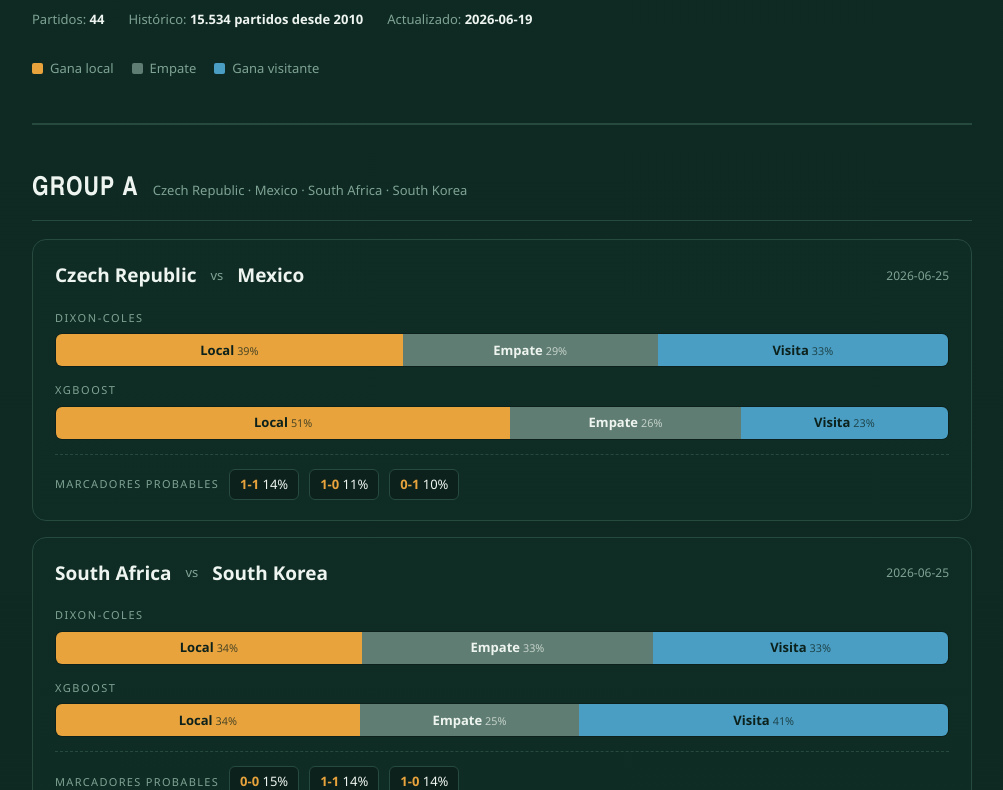
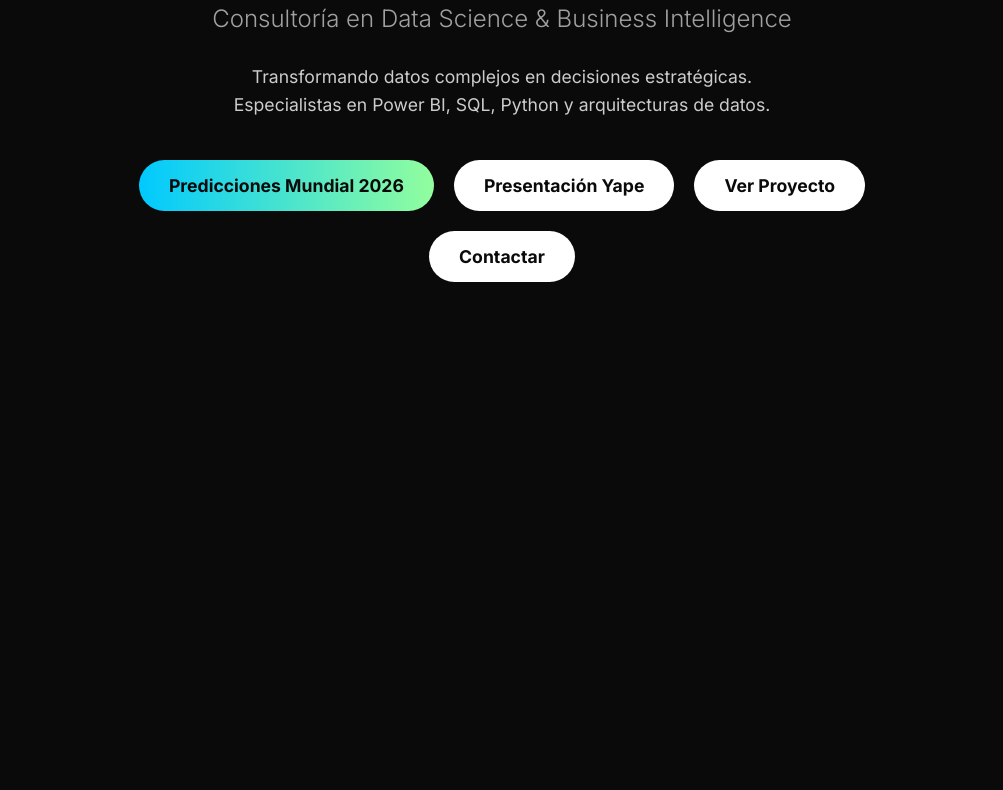
Before and after one commit to Sandra36235/datrio.space, a plain HTML site: page mundial.html in a window 1280 px wide. Shown: the part 327-1117 px from the top of the page, without its empty margins (138-1141 px from the left). After the commit the page ends 800 px from the top, so only its background shows below. Drawn offline with Linux system fonts and the light colour scheme.

```diff
--- a/mundial.html
+++ b/mundial.html
@@ -3,252 +3,98 @@
 <head>
     <meta charset="UTF-8">
     <meta name="viewport" content="width=device-width, initial-scale=1.0">
-<title>Predicciones Mundial 2026 · Dos modelos</title>
+    <title>Datrio | Data Science & Business Intelligence</title>
     <style>
-  :root{
-    --pitch:#0e2a23;        /* verde pizarra profundo */
-    --pitch-2:#13362c;
-    --line:#d8e8df;         /* línea de cal */
-    --chalk:#eef4f0;
-    --muted:#7fa394;
-    --home:#e8a33d;         /* ámbar: local */
-    --draw:#5f7d72;         /* gris verdoso: empate */
-    --away:#4a9ec4;         /* azul: visitante */
-    --card:#11302770;
-    --border:#274a3e;
+        body {
+            margin: 0;
+            font-family: 'Inter', -apple-system, BlinkMacSystemFont, "Segoe UI", sans-serif;
+            background-color: #0a0a0a;
+            color: #ffffff;
+            display: flex;
+            flex-direction: column;
+            align-items: center;
+            justify-content: center;
+            min-height: 100vh;
+            text-align: center;
         }
-  *{box-sizing:border-box;margin:0;padding:0}
-  body{
-    background:var(--pitch);
-    color:var(--chalk);
-    font-family:'Segoe UI',system-ui,-apple-system,sans-serif;
-    line-height:1.6;
-    background-image:linear-gradient(180deg,#0e2a23 0%,#0b211b 100%);
-    min-height:100vh;
+        .container {
+            max-width: 800px;
+            padding: 40px;
         }
-  .wrap{max-width:980px;margin:0 auto;padding:0 20px 80px}
-
-  header{
-    padding:56px 0 36px;
-    border-bottom:2px solid var(--border);
-    margin-bottom:8px;
+        h1 {
+            font-size: 4rem;
+            margin-bottom: 10px;
+            background: linear-gradient(90deg, #00C9FF 0%, #92FE9D 100%);
+            -webkit-background-clip: text;
+            -webkit-text-fill-color: transparent;
         }
-  .eyebrow{
-    font-size:13px;letter-spacing:.22em;text-transform:uppercase;
-    color:var(--home);font-weight:600;margin-bottom:14px;
+        h2 {
+            font-size: 1.5rem;
+            font-weight: 300;
+            color: #a0a0a0;
+            margin-bottom: 30px;
         }
-  h1{
-    font-family:'Arial Narrow','Segoe UI',sans-serif;
-    font-size:clamp(38px,7vw,68px);
-    font-weight:800;line-height:.96;letter-spacing:-.02em;
-    text-transform:uppercase;color:var(--chalk);
+        p {
+            font-size: 1.1rem;
+            line-height: 1.6;
+            color: #cccccc;
+            margin-bottom: 40px;
         }
-  h1 span{color:var(--home)}
-  .sub{color:var(--muted);margin-top:16px;max-width:560px;font-size:16px}
-  .meta{
-    margin-top:22px;display:flex;gap:24px;flex-wrap:wrap;
-    font-size:13px;color:var(--muted);
+        .btn {
+            display: inline-block;
+            padding: 15px 30px;
+            font-size: 1.1rem;
+            font-weight: bold;
+            color: #0a0a0a;
+            background-color: #ffffff;
+            text-decoration: none;
+            border-radius: 30px;
+            transition: transform 0.3s ease, box-shadow 0.3s ease;
         }
-  .meta b{color:var(--chalk);font-weight:600}
-
-  .legend{
-    display:flex;gap:18px;flex-wrap:wrap;margin:28px 0 8px;font-size:13px;
+        .btn:hover {
+            transform: translateY(-3px);
+            box-shadow: 0 10px 20px rgba(255, 255, 255, 0.2);
         }
-  .legend span{display:flex;align-items:center;gap:7px;color:var(--muted)}
-  .dot{width:11px;height:11px;border-radius:2px;display:inline-block}
-
-  .group{margin-top:44px}
-  .group-head{
-    display:flex;align-items:baseline;gap:14px;margin-bottom:18px;
-    padding-bottom:10px;border-bottom:1px solid var(--border);
+        .btn-mundial {
+            color: #0a0a0a;
+            background: linear-gradient(90deg, #00C9FF 0%, #92FE9D 100%);
         }
-  .group-head h2{
-    font-family:'Arial Narrow','Segoe UI',sans-serif;
-    font-size:26px;font-weight:700;text-transform:uppercase;letter-spacing:.04em;
-  }
-  .group-head .teams{font-size:13px;color:var(--muted)}
-
-  .match{
-    background:var(--card);
-    border:1px solid var(--border);
-    border-radius:14px;
-    padding:20px 22px;
-    margin-bottom:16px;
-  }
-  .match-top{
-    display:flex;justify-content:space-between;align-items:center;
-    margin-bottom:18px;
-  }
-  .vs{display:flex;align-items:center;gap:14px;font-size:19px;font-weight:600}
-  .vs .home-t{text-align:right}
-  .vs .x{color:var(--muted);font-size:13px;font-weight:400}
-  .date{font-size:12px;color:var(--muted)}
-
-  .model{margin-top:14px}
-  .model-label{
-    font-size:11px;letter-spacing:.14em;text-transform:uppercase;
-    color:var(--muted);margin-bottom:7px;display:flex;justify-content:space-between;
-  }
-  .model-label .acc{color:var(--home)}
-
-  .bar{
-    display:flex;height:34px;border-radius:7px;overflow:hidden;
-    border:1px solid #0c211b;
-  }
-  .seg{
-    display:flex;align-items:center;justify-content:center;
-    font-size:13px;font-weight:600;color:#0c211b;
-    min-width:0;transition:filter .15s;white-space:nowrap;
-  }
-  .seg:hover{filter:brightness(1.08)}
-  .seg.h{background:var(--home)}
-  .seg.d{background:var(--draw);color:var(--chalk)}
-  .seg.a{background:var(--away)}
-  .seg small{opacity:.7;font-weight:400;margin-left:3px}
-
-  .scores{
-    margin-top:14px;padding-top:14px;border-top:1px dashed var(--border);
-    display:flex;gap:10px;flex-wrap:wrap;align-items:center;
-  }
-  .scores .lbl{font-size:11px;letter-spacing:.12em;text-transform:uppercase;color:var(--muted)}
-  .chip{
-    background:#0c211b;border:1px solid var(--border);border-radius:6px;
-    padding:4px 10px;font-size:13px;font-variant-numeric:tabular-nums;
-  }
-  .chip b{color:var(--home)}
-
-  .loading,.error{text-align:center;padding:80px 20px;color:var(--muted)}
-  .error{color:#e89a9a}
-
-  footer{margin-top:60px;padding-top:24px;border-top:1px solid var(--border);
-    font-size:13px;color:var(--muted)}
-
-  @media (max-width:560px){
-    .match-top{flex-direction:column;align-items:flex-start;gap:8px}
-    .vs{font-size:16px}
+        .btn-mundial:hover {
+            box-shadow: 0 10px 24px rgba(0, 201, 255, 0.3);
         }
     </style>
+    <link href="https://fonts.googleapis.com/css2?family=Inter:wght@300;400;700&display=swap" rel="stylesheet">
 </head>
 <body>
-<div class="wrap">
-  <header>
-    <div class="eyebrow">Mundial 2026 · Modelo predictivo</div>
-    <h1>Quién gana,<br>según los <span>datos</span></h1>
-    <p class="sub">Predicciones de la fase de grupos calculadas con dos modelos
-      independientes: Dixon-Coles (Poisson) y XGBoost. Cada barra muestra la
-      probabilidad de victoria local, empate y visitante.</p>
-    <div class="meta">
-      <div>Partidos: <b id="m-count">—</b></div>
-      <div>Histórico: <b>15.534 partidos desde 2010</b></div>
-      <div>Actualizado: <b id="m-date">—</b></div>
+    <div class="container">
+        <h1>datrio.space</h1>
+        <h2>
+            Consultoría en Data Science & Business Intelligence
+        </h2>
+        <p>
+            Transformando datos complejos en decisiones estratégicas.
+            <br>
+            Especialistas en Power BI, SQL, Python y arquitecturas de datos.
+        </p>
+        <div style="
+            display:flex;
+            gap:20px;
+            justify-content:center;
+            flex-wrap:wrap;
+        ">
+            <a href="mundial.html" class="btn btn-mundial">
+                Predicciones Mundial 2026
+            </a>
+            <a href="yape.html" class="btn">
+                Presentación Yape
+            </a>
+            <a href="Guia_Visualizaciones_PowerBI_SandraAbasto.html" class="btn">
+                Ver Proyecto
+            </a>
+            <a href="mailto:sandra36235@gmail.com" class="btn">
+                Contactar
+            </a>
         </div>
-    <div class="legend">
-      <span><i class="dot" style="background:var(--home)"></i> Gana local</span>
-      <span><i class="dot" style="background:var(--draw)"></i> Empate</span>
-      <span><i class="dot" style="background:var(--away)"></i> Gana visitante</span>
     </div>
-  </header>
-
-  <main id="app">
-    <div class="loading">Cargando predicciones…</div>
-  </main>
-
-  <footer>
-    Predicciones generadas con modelos estadísticos sobre datos históricos de
-    selecciones. El fútbol es impredecible por naturaleza: estas probabilidades
-    reflejan tendencias, no certezas.
-  </footer>
-</div>
-
-<script>
-const fmt = p => Math.round(p*100);
-
-function segment(cls, prob, label){
-  const pct = fmt(prob);
-  if(pct < 1) return '';
-  const txt = pct >= 9 ? `${label}<small>${pct}%</small>` : `${pct}`;
-  return `<div class="seg ${cls}" style="flex:${prob}"
-            title="${label}: ${pct}%">${txt}</div>`;
-}
-
-function modelBar(m, name){
-  if(!m) return `<div class="model"><div class="model-label">${name}
-      <span>sin datos</span></div></div>`;
-  return `<div class="model">
-    <div class="model-label"><span>${name}</span></div>
-    <div class="bar">
-      ${segment('h', m.home_win, 'Local')}
-      ${segment('d', m.draw, 'Empate')}
-      ${segment('a', m.away_win, 'Visita')}
-    </div></div>`;
-}
-
-function scorelines(dc){
-  if(!dc || !dc.top_scorelines) return '';
-  const chips = dc.top_scorelines.slice(0,3).map(s =>
-    `<span class="chip"><b>${s.home_goals}-${s.away_goals}</b>
-       ${fmt(s.prob)}%</span>`).join('');
-  return `<div class="scores"><span class="lbl">Marcadores probables</span>
-    ${chips}</div>`;
-}
-
-function matchCard(p){
-  return `<div class="match">
-    <div class="match-top">
-      <div class="vs">
-        <span class="home-t">${p.home_team}</span>
-        <span class="x">vs</span>
-        <span>${p.away_team}</span>
-      </div>
-      <div class="date">${p.date || ''}</div>
-    </div>
-    ${modelBar(p.dixon_coles, 'Dixon-Coles')}
-    ${modelBar(p.xgboost, 'XGBoost')}
-    ${scorelines(p.dixon_coles)}
-  </div>`;
-}
-
-async function load(){
-  const app = document.getElementById('app');
-  try{
-    const [predsR, groupsR] = await Promise.all([
-      fetch('predictions.json'), fetch('groups.json')
-    ]);
-    if(!predsR.ok) throw new Error('No se encontró predictions.json');
-    const data = await predsR.json();
-    const groups = groupsR.ok ? await groupsR.json() : {};
-
-    document.getElementById('m-count').textContent = data.n_matches;
-    document.getElementById('m-date').textContent =
-      (data.generated_at||'').slice(0,10);
-
-    // agrupar partidos por grupo (segun equipo local)
-    const byGroup = {};
-    for(const p of data.predictions){
-      const g = groups[p.home_team] || groups[p.away_team] || 'Otros partidos';
-      (byGroup[g] = byGroup[g] || []).push(p);
-    }
-    const order = Object.keys(byGroup).sort();
-
-    app.innerHTML = order.map(g => {
-      const teams = [...new Set(byGroup[g].flatMap(p=>[p.home_team,p.away_team]))];
-      return `<section class="group">
-        <div class="group-head">
-          <h2>${g}</h2>
-          <span class="teams">${teams.join(' · ')}</span>
-        </div>
-        ${byGroup[g].map(matchCard).join('')}
-      </section>`;
-    }).join('');
-
-  }catch(err){
-    app.innerHTML = `<div class="error">No se pudieron cargar las predicciones.<br>
-      ${err.message}<br><br>
-      Si abriste el archivo con doble clic, necesitas un servidor local
-      (ver instrucciones).</div>`;
-  }
-}
-load();
-</script>
 </body>
 </html>
```
Lines whose indentation alone changed are shown as unchanged.
